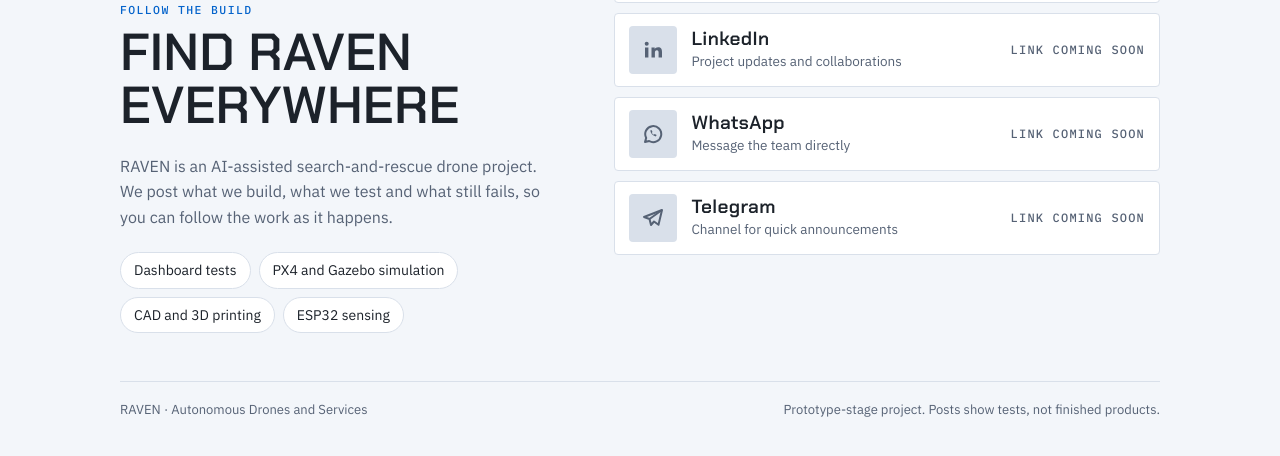
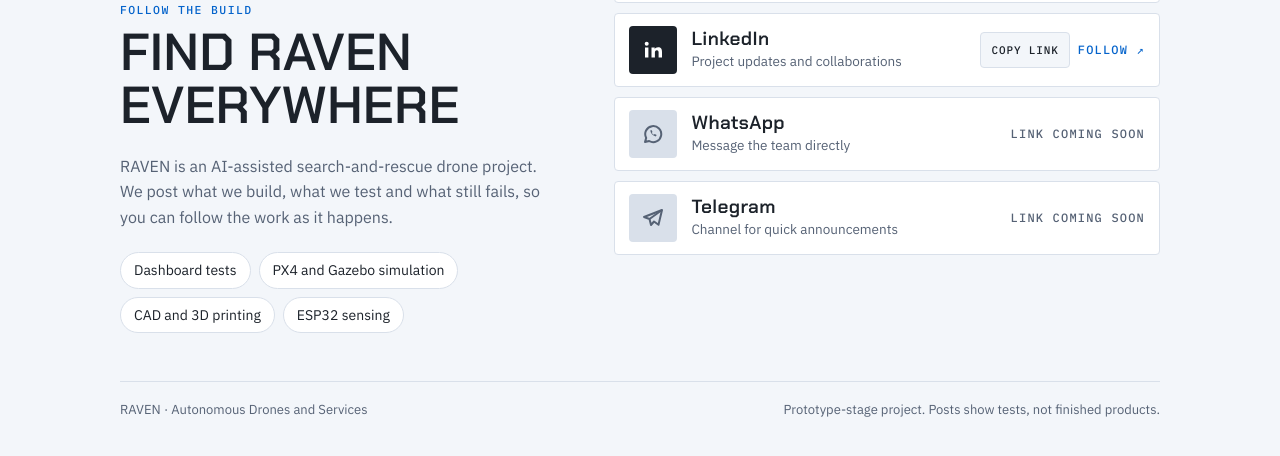
Before and after one commit to revandrone0/Socials, a plain HTML site: page index.html in a window 1280 px wide. Shown: the part 378-834 px from the top of the page. Drawn offline with Linux system fonts and the light colour scheme.

Commit message:
linkedIn url update

```diff
--- a/index.html
+++ b/index.html
@@ -76,7 +76,7 @@
   {id:'instagram',name:'Instagram', note:'Photos, reels and behind the scenes',   url:'https://www.instagram.com/revandrone/'},
   {id:'facebook', name:'Facebook',  note:'Project news and community',            url:'https://www.facebook.com/profile.php?id=61595079493984'},
   {id:'youtube',  name:'YouTube',   note:'Demos, simulation runs and walkthroughs',url:'https://www.youtube.com/@Revan_Drones'},
-  {id:'linkedin', name:'LinkedIn',  note:'Project updates and collaborations',    url:'www.linkedin.com/in/raven-drones'},
+  {id:'linkedin', name:'LinkedIn',  note:'Project updates and collaborations',    url:'https://www.linkedin.com/in/raven-drones/'},
   {id:'whatsapp', name:'WhatsApp',  note:'Message the team directly',             url:''},
   {id:'telegram', name:'Telegram',  note:'Channel for quick announcements',       url:''}
 ];
```
